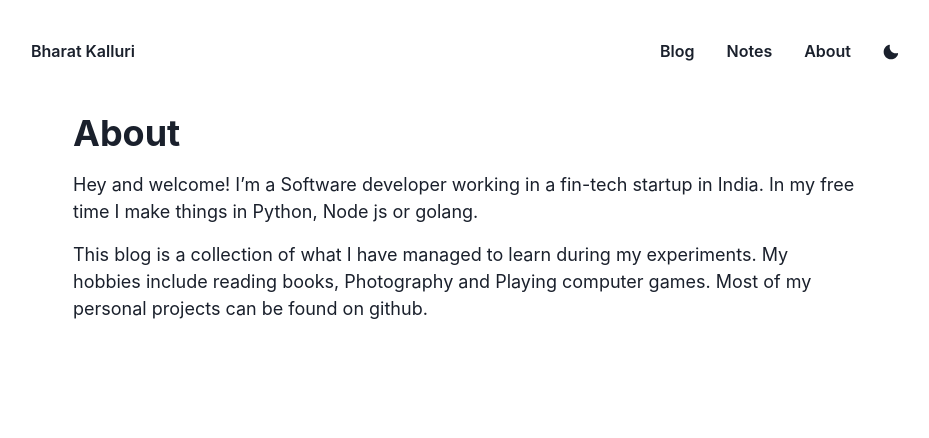
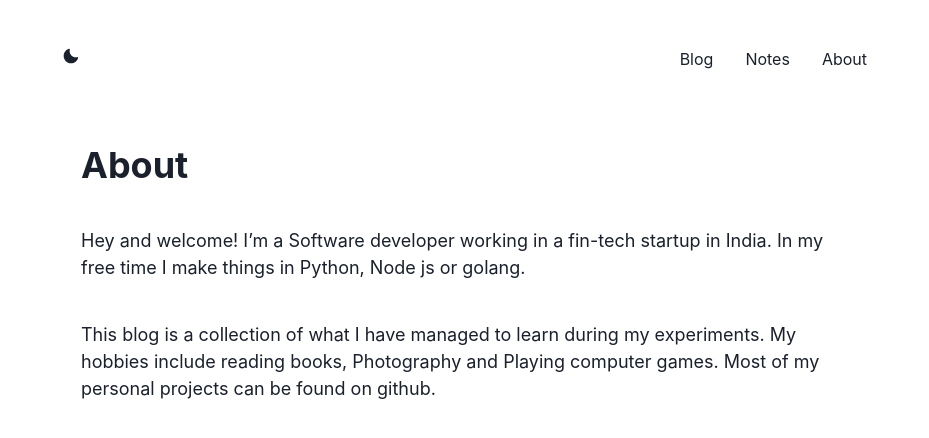
Before and after one commit to BharatKalluri/bharatkalluri.com, a Next.js app: page /about in a window 1280 px wide. Shown: the top 438 px of the page, without its empty margins (175-1104 px from the left). Built offline with nearby package versions, Linux system fonts and the light colour scheme.

Commit message:
Cleaned up layout

```diff
--- a/components/Layout.tsx
+++ b/components/Layout.tsx
@@ -1,7 +1,7 @@
 import React, { ReactNode } from "react";
 import NextLink from "next/link";
 import Head from "next/head";
-import { Box, Flex } from "@chakra-ui/layout";
+import { Box, Flex, Stack } from "@chakra-ui/layout";
 import { Button, IconButton, useColorMode } from "@chakra-ui/react";
 import { MoonIcon, SunIcon } from "@chakra-ui/icons";
 
@@ -18,7 +18,11 @@ interface INavBarButtonProps {
 const NavBarButton = (props: INavBarButtonProps) => {
     return (
         <NextLink href={props.href} passHref>
-            <Button as="a" variant="ghost" p={[1, 4]}>
+            <Button
+                as="a"
+                variant="ghost"
+                fontWeight="400"
+            >
                 {props.text}
             </Button>
         </NextLink>
@@ -28,25 +32,17 @@ const NavBarButton = (props: INavBarButtonProps) => {
 const NavBar = () => {
     const { colorMode, toggleColorMode } = useColorMode();
     return (
-        <Flex
+        <Stack
             flexDirection="row"
             justifyContent="space-between"
             alignItems="center"
             width="100%"
             as="nav"
-            mt={[0, 8]}
-            mb={8}
+            p={8}
             mx="auto"
             maxW="900px"
         >
             <Box>
-                <NavBarButton text="Bharat Kalluri" href="/" />
-            </Box>
-            <Box flexDirection="row">
-                <NavBarButton text="Blog" href="/blog" />
-                <NavBarButton text="Notes" href="/notes" />
-                <NavBarButton text="About" href="/about" />
-
                 <IconButton
                     aria-label="Toggle dark mode"
                     variant="ghost"
@@ -55,14 +51,21 @@ const NavBar = () => {
                     p={[1, 4]}
                 />
             </Box>
-        </Flex>
+            <Box flexDirection="row">
+                <NavBarButton text="Blog" href="/blog" />
+                <NavBarButton text="Notes" href="/notes" />
+                <NavBarButton text="About" href="/about" />
+            </Box>
+        </Stack>
     );
 };
 
 const Layout = ({ children, title = "" }: Props) => (
     <div>
         <Head>
-            <title>{title} {title ? '|' : ''} Bharat Kalluri</title>
+            <title>
+                {title} {title ? "|" : ""} Bharat Kalluri
+            </title>
             <meta charSet="utf-8" />
             <meta
                 name="viewport"
@@ -70,20 +73,20 @@ const Layout = ({ children, title = "" }: Props) => (
             />
         </Head>
         <header>
-            <nav>
-                <NavBar />
-            </nav>
+            <NavBar />
         </header>
         <Flex
             as="main"
             justifyContent="center"
             flexDirection="column"
-            px={2}
-            py={2}
+            px={4}
             mx="auto"
+            mt={8}
             maxW="800px"
         >
-            {children}
+            <Stack spacing={10}>
+                {children}
+            </Stack>
         </Flex>
     </div>
 );
--- a/components/PostCard.tsx
+++ b/components/PostCard.tsx
@@ -18,7 +18,6 @@ export const PostCard = ({frontMatter, folderPrefix}: IPostCardProps) => {
             <ChakraLink
                 w="100%"
                 _hover={{textDecoration: "none"}}
-                marginY="1rem"
                 borderWidth="1px"
                 borderRadius="lg"
                 padding='1.5rem'
--- a/pages/about.tsx
+++ b/pages/about.tsx
@@ -1,22 +1,20 @@
-import { Heading, Stack, Text } from "@chakra-ui/react";
+import { Heading, Text } from "@chakra-ui/react";
 import Layout from "../components/Layout";
 
 const AboutPage = () => (
     <Layout title="About">
-        <Stack spacing={4}>
         <Heading>About</Heading>
         <Text fontSize="lg">
             Hey and welcome! I’m a Software developer working in a fin-tech
-                startup in India. In my free time I make things in Python, Node
-                js or golang.
+            startup in India. In my free time I make things in Python, Node js
+            or golang.
         </Text>
         <Text fontSize="lg">
-                This blog is a collection of what I have managed to learn during
-                my experiments. My hobbies include reading books, Photography
-                and Playing computer games. Most of my personal projects can be
-                found on github.
+            This blog is a collection of what I have managed to learn during my
+            experiments. My hobbies include reading books, Photography and
+            Playing computer games. Most of my personal projects can be found on
+            github.
         </Text>
-        </Stack>
     </Layout>
 );
 
--- a/pages/note/mail-sanitizer.mdx
+++ b/pages/note/mail-sanitizer.mdx
@@ -1,7 +1,6 @@
 ---
 title: 'Project: Mail sanitizer'
 date: 2019-11-10
-description: A nifty command line tool to clean up your inbox
 tag:
 - ideas
 - python
```
Also changed, not shown: pages/blog.tsx (+5 -14 lines), pages/notes.tsx (+2 -11 lines). Lines whose indentation alone changed are shown as unchanged.
